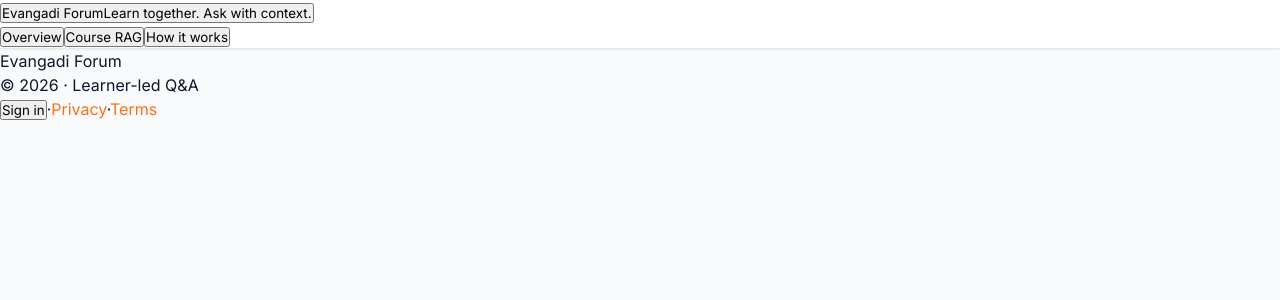
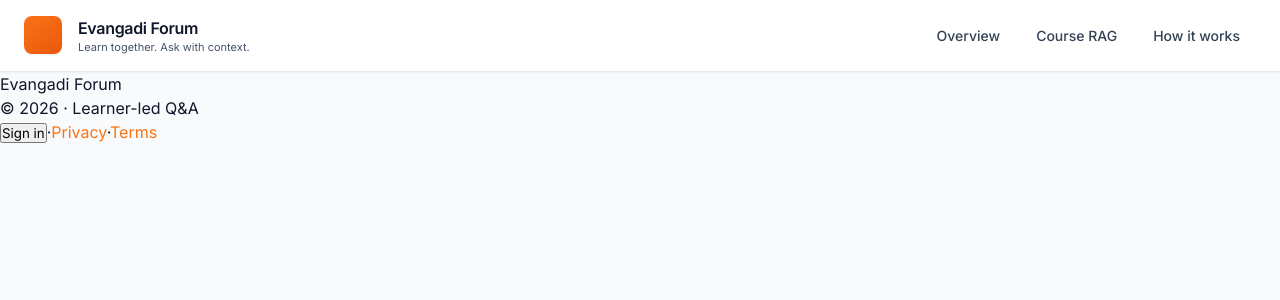
Before and after one commit to Jafar610/AI-FullStack-Journey, a React app in the folder 03_Beyond_Keywords/The_Mathimatics_of_meaning/AI_Powered_Forum/frontend/: page / in a window 1280 px wide. Shown: the top 300 px of the page. Built offline with nearby package versions, Linux system fonts and the light colour scheme; the HTML template or start-up script is replaced by a standard one.

Commit message:
Header style added on the landing.module.css file to make the visibility amazing.

```diff
--- a/03_Beyond_Keywords/The_Mathimatics_of_meaning/AI_Powered_Forum/frontend/src/Pages/Landing/Landing.module.css
+++ b/03_Beyond_Keywords/The_Mathimatics_of_meaning/AI_Powered_Forum/frontend/src/Pages/Landing/Landing.module.css
@@ -21,3 +21,114 @@
   border-bottom: 1px solid var(--border);
   box-shadow: var(--shadow-sm);
 }
+
+.landing__headerInner {
+  max-width: var(--app-content-max, 80rem);
+  margin: 0 auto;
+  padding: var(--spacing-md) var(--spacing-lg);
+  display: flex;
+  flex-wrap: wrap;
+  align-items: center;
+  justify-content: space-between;
+  gap: var(--spacing-md);
+}
+
+.landing__brand {
+  display: flex;
+  align-items: flex-start;
+  gap: var(--spacing-md);
+  background: none;
+  border: none;
+  cursor: pointer;
+  text-align: left;
+  padding: var(--spacing-xs);
+  margin: calc(-1 * var(--spacing-xs));
+  border-radius: var(--radius-md);
+  transition: background-color var(--transition-fast);
+}
+
+.landing__brand:hover {
+  background-color: var(--surface-hover);
+}
+
+.landing__brand:focus-visible {
+  outline: 2px solid var(--primary);
+  outline-offset: 2px;
+}
+
+.landing__brandMark {
+  flex-shrink: 0;
+  width: 2.375rem;
+  height: 2.375rem;
+  display: flex;
+  align-items: center;
+  justify-content: center;
+  border-radius: var(--radius-md);
+  background: linear-gradient(
+    145deg,
+    var(--primary) 0%,
+    var(--primary-hover) 100%
+  );
+  color: var(--text-inverse);
+  box-shadow: 0 1px 2px rgba(15, 23, 42, 0.08);
+}
+
+.landing__brandText {
+  display: flex;
+  flex-direction: column;
+  gap: 0.125rem;
+  min-width: 0;
+  padding-top: 0.125rem;
+}
+
+.landing__brandName {
+  font-size: var(--text-base);
+  font-weight: var(--font-semibold);
+  color: var(--tertiary);
+  letter-spacing: -0.02em;
+}
+
+.landing__brandLine {
+  font-size: 0.6875rem;
+  color: var(--text-tertiary);
+  line-height: 1.35;
+}
+
+.landing__nav {
+  display: flex;
+  align-items: center;
+  gap: var(--spacing-xs);
+  flex: 1 1 auto;
+  justify-content: center;
+}
+
+@media (min-width: 900px) {
+  .landing__nav {
+    flex: 0 1 auto;
+    justify-content: center;
+  }
+}
+
+.landing__navLink {
+  padding: var(--spacing-sm) var(--spacing-md);
+  font-size: var(--text-sm);
+  font-weight: var(--font-medium);
+  color: var(--text-secondary);
+  background: none;
+  border: none;
+  border-radius: var(--radius-md);
+  cursor: pointer;
+  transition: color var(--transition-fast),
+    background-color var(--transition-fast);
+}
+
+.landing__navLink:hover {
+  color: var(--text-primary);
+  background-color: var(--surface-container-low);
+}
+.landing__headerActions {
+  display: flex;
+  align-items: center;
+  gap: var(--spacing-sm);
+  flex-shrink: 0;
+}
```
